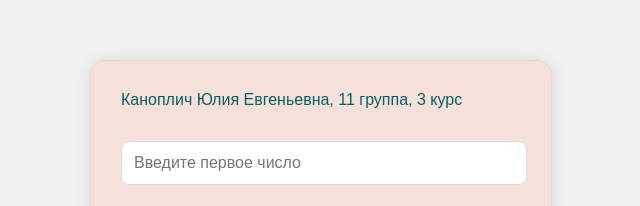
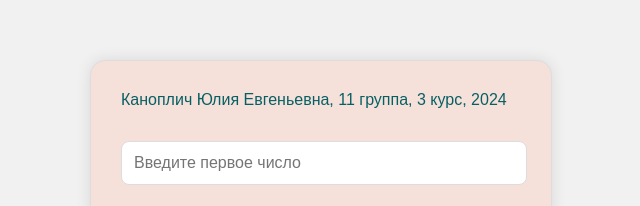
Before and after one commit to Juliet165/lab_calculate, a plain HTML site: page index.html in a window 1280 px wide. Shown: the part 133-339 px from the top of the page, 319-959 px from the left. Drawn offline with nearby package versions, Linux system fonts and the light colour scheme.

Commit message:
edit header

```diff
--- a/index.html
+++ b/index.html
@@ -11,7 +11,7 @@
 
     <div class="calculator">
         <div class="info">
-            Каноплич Юлия Евгеньевна, 11 группа, 3 курс
+            Каноплич Юлия Евгеньевна, 11 группа, 3 курс, 2024
         </div>
 
         <input type="text" id="firstNumber" placeholder="Введите первое число">
```
